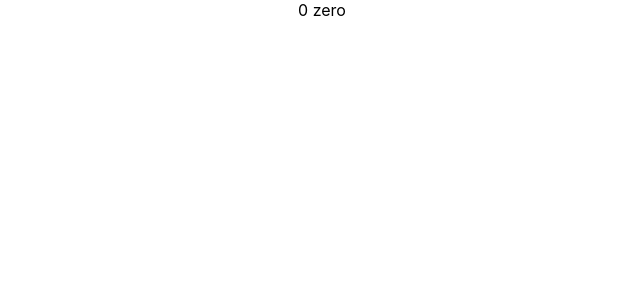
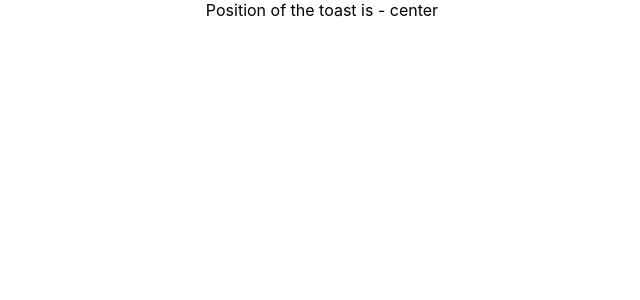
Before and after one commit to ahnge/react-ts-tut, a React (Create React App) app: page / in a window 1280 px wide. Shown: the top 300 px of the page, without its empty margins (318-958 px from the left). Built offline with nearby package versions, Linux system fonts and the light colour scheme.

Commit message:
template literals

```diff
--- a/src/App.tsx
+++ b/src/App.tsx
@@ -1,5 +1,6 @@
 import "./App.css";
-import Random from "./components/random/Random";
+import Toast from "./components/templatelaterals/Toast";
+// import Random from "./components/random/Random";
 // import List from "./components/generic/List";
 // import Private from "./components/auth/Private";
 // import Profile from "./components/auth/Profile";
@@ -40,7 +41,7 @@ function App() {
   // ];
   return (
     <div className="App">
-      <Random number={0} isZero />
+      <Toast position="center" />
     </div>
   );
 }
--- /dev/null
+++ b/src/components/templatelaterals/Toast.tsx
@@ -0,0 +1,14 @@
+type HorizontalPosition = "left" | "center" | "right";
+type VerticlePosition = "top" | "center" | "bottom";
+
+type ToastProps = {
+  position:
+    | Exclude<`${HorizontalPosition}-${VerticlePosition}`, "center-center">
+    | "center";
+};
+
+const Toast = ({ position }: ToastProps) => {
+  return <div>Position of the toast is - {position}</div>;
+};
+
+export default Toast;
```
